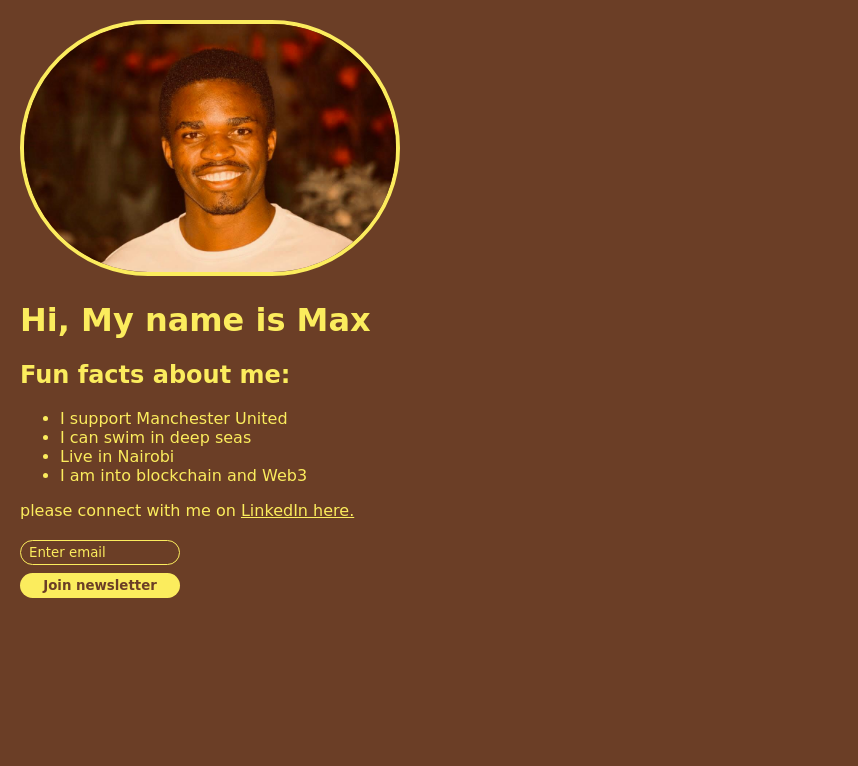
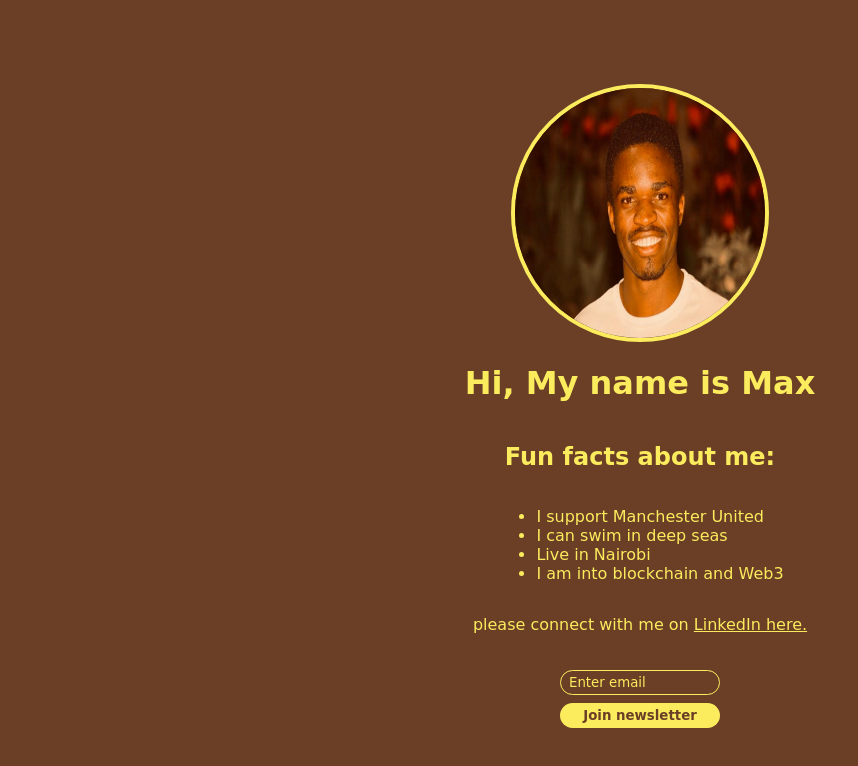
Before and after one commit to Maaxboon/learn-enough, a plain HTML site: page index.html in a window 1280 px wide. Shown: the whole page, without its empty margins (0-858 px from the left). Drawn offline with Linux system fonts and the light colour scheme; a web font is replaced by a local one.

Commit message:
Aligns the content to the center

```diff
--- a/styles.css
+++ b/styles.css
@@ -29,11 +29,17 @@ body, html {
     background: var(--background);
     color: var(--text);
     font-family: var(--font);
+    justify-content: center;
+    display: flex;
+    align-items: center;
+    height: 100vh;
+    flex-direction: column;
 }
 
 img {
-    width: 30%;
-    border-radius: calc(var(--image) * 2);
+    width: 250px;
+    height: 250px;
+    border-radius: 50%;
     border: 4px solid var(--text);
 }
 
```
